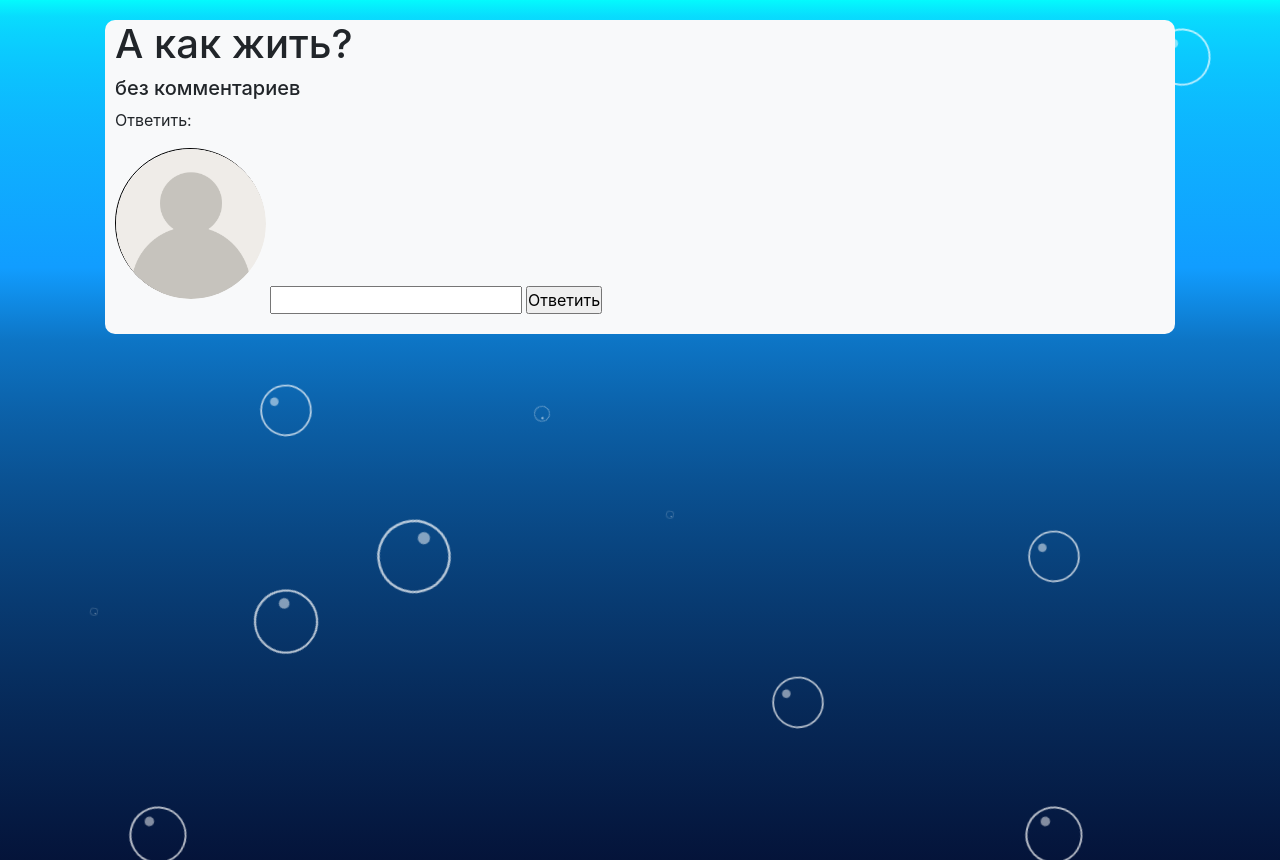
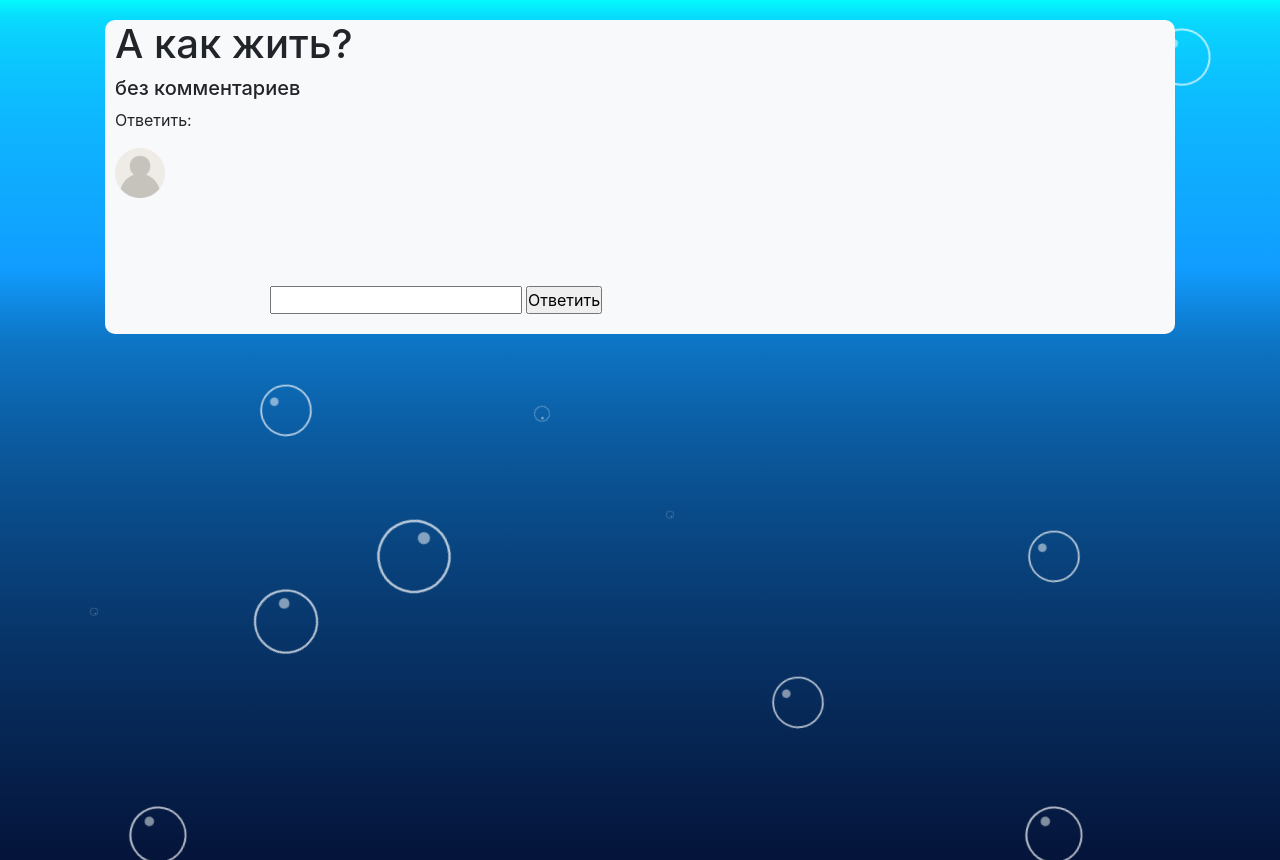
Before and after one commit to gamr416/api_project_yandex2024, a Flask app: page /question/1 in a window 1280 px wide. Shown: the part 112-972 px from the top of the page. Run offline with Flask 3, Linux system fonts and the light colour scheme; a user stored in the database is signed in; data comes from the database, SQL or seed files in the repository; some libraries are stand-ins or nearby versions.

Commit message:
Попытка поправить что нибудь

```diff
--- a/main.py
+++ b/main.py
@@ -227,7 +227,7 @@ def index():
     db_sess = db_session.create_session()
     if current_user.is_authenticated:
         news = db_sess.query(News).filter(
-            (News.user == current_user) | (News.is_private != True))
+            (News.user != current_user) & (News.is_private != True))
     else:
         news = db_sess.query(News).filter(News.is_private != True)
     return render_template("index.html", news=news)
--- a/static/css/style.css
+++ b/static/css/style.css
@@ -73,7 +73,7 @@ file-upload {
 
   height: 150px;  /* Высота */
 
-  border: 1px solid black;
+  border: none;
   border-radius: 100%;
   display: flex;
   align-items: center;
--- a/templates/index.html
+++ b/templates/index.html
@@ -2,7 +2,7 @@
 
 {% block content %}
     <form style="background-color: #f8f9fa; border-radius: 20px; padding-bottom: 10px">
-    <h1 style="margin: 10px">Записи в блоге</h1>
+    <h1 style="margin: 10px">Вопросы пользователей</h1>
     {% for item in news%}
         <div class="col-md6 border rounded" style="margin: 10px;">
             <h2 style="margin: 10px;"><a href="/question/{{ item.id }}">{{item.title}}</a></h2>
--- a/templates/question.html
+++ b/templates/question.html
@@ -6,13 +6,17 @@
         <h1>{{form.title.data}}</h1>
         <h5>{{form.content.data}}</h5>
         <p>Ответить:</p>
-        <label for="file-upload" class="custom-file-upload">
+        <label>
             <div class="animate2">
-                <img src={{current_user.avatar}} class="second" width="150" height="150">
-                <img src="static/img/add_image.png" class="first" width="150" height="150">
+                {% if current_user.is_authenticated %}
+                <img src=/{{current_user.avatar}} width="50" height="50">
+                {% else %}
+                <img src="/static/img/no_image.png" width="50" height="50">
+                {% endif %}
             </div>
         </label>
         <input type="text" name="answer">
         <input type="submit" value="Ответить">
     </div>
+</form>
 {% endblock %}
```
